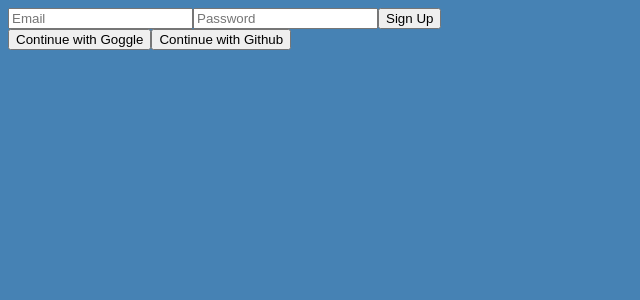
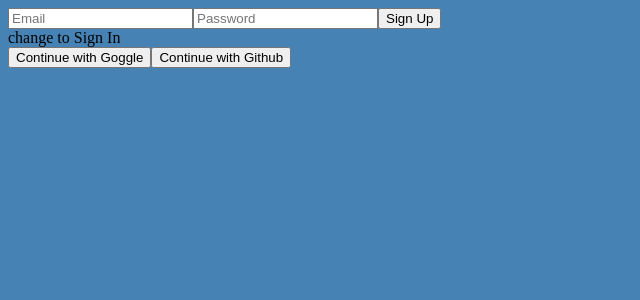
Before and after one commit to hyesungoh/Ohwitter, a React app in the folder ohwitter/: page / in a window 1280 px wide. Shown: the top 300 px of the page, without its empty margins (0-640 px from the left). Built offline with nearby package versions, Linux system fonts and the light colour scheme; no server answers.

Commit message:
toggle sign in or up

```diff
--- a/ohwitter/src/pages/Auth.tsx
+++ b/ohwitter/src/pages/Auth.tsx
@@ -5,6 +5,7 @@ const Auth = () => {
     const [email, setEmail] = useState<string>("");
     const [password, setPassword] = useState<string>("");
     const [newAccount, setNewAccount] = useState<boolean>(true);
+    const [error, setError] = useState<string>("");
 
     const onChange = (event: Event | any) => {
         const {
@@ -36,9 +37,11 @@ const Auth = () => {
             }
             console.log(data);
         } catch (error) {
-            console.log(error);
+            setError(error.message);
         }
     };
+
+    const toggleSign = () => setNewAccount((prev) => !prev);
 
     return (
         <div>
@@ -64,7 +67,8 @@ const Auth = () => {
                     value={newAccount ? "Sign Up" : "Sign In"}
                 />
             </form>
-
+            <span>{error}</span>
+            <span onClick={toggleSign}>change to {newAccount? "Sign In" : "Sign Up"}</span>
             <div>
                 <button>Continue with Goggle</button>
                 <button>Continue with Github</button>
```
Also changed, not shown: 1 other file (tests, documents, lock files or other folders).
